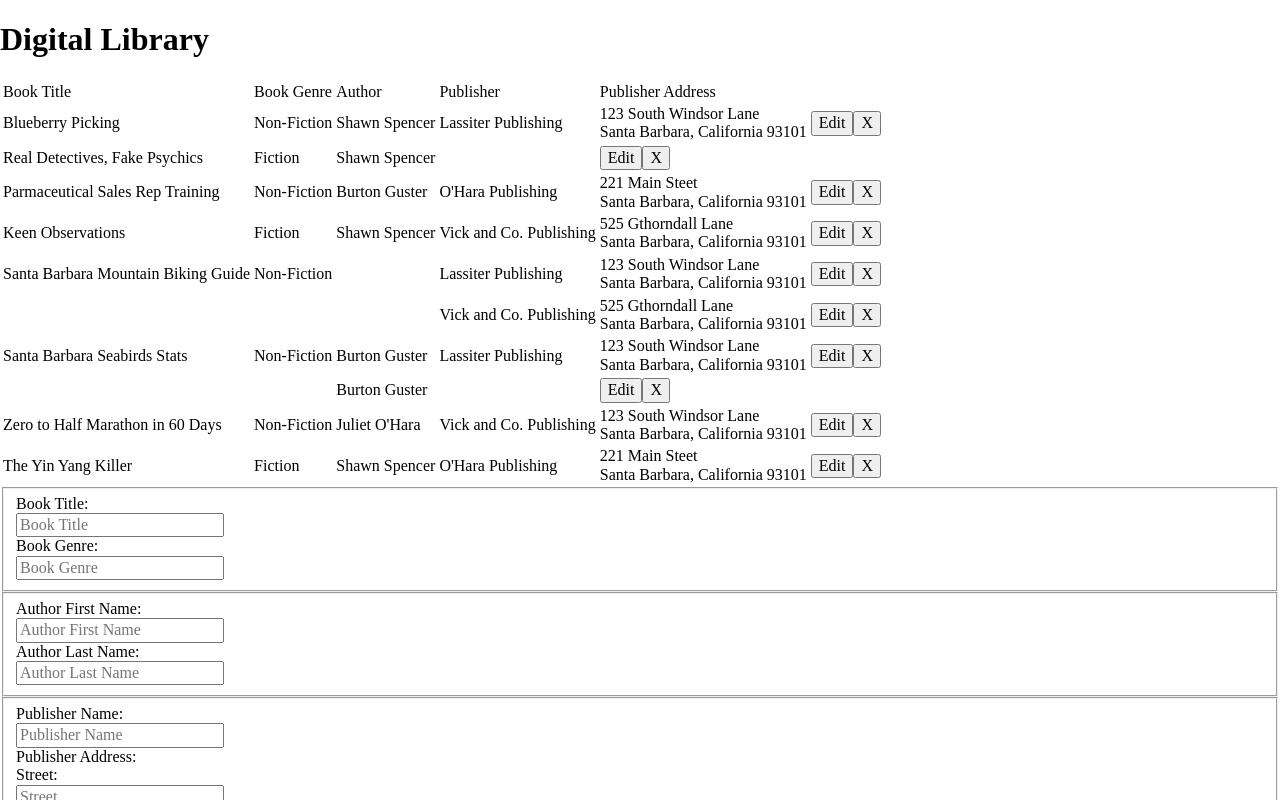
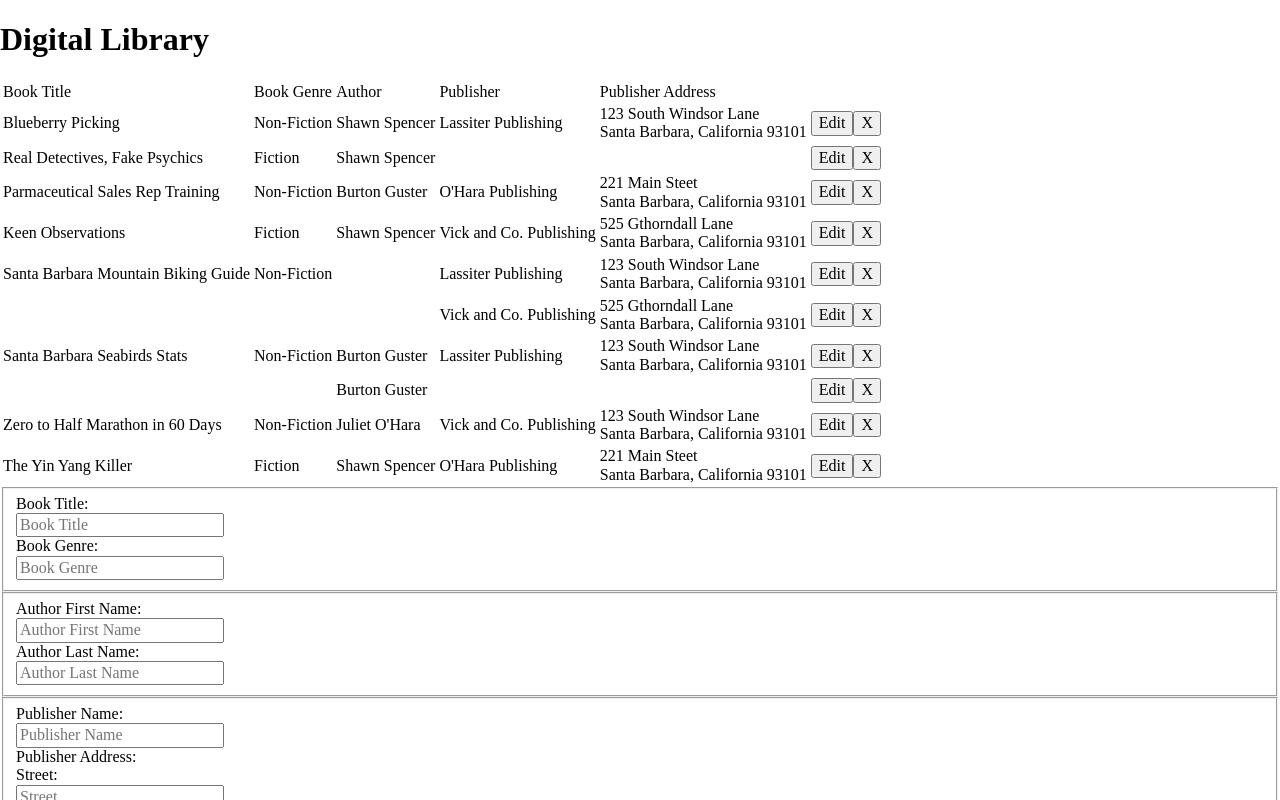
Before and after one commit to dkersten/centivo-fe-callenge, a React (Vite) app: page / in a window 1280 px wide. Shown: the top 800 px of the page. Built offline with nearby package versions, Linux system fonts and the light colour scheme.

Commit message:
added patch/edit functionality

```diff
--- a/src/Components/LibraryItemForm.js
+++ b/src/Components/LibraryItemForm.js
@@ -1,4 +1,4 @@
-import { useState } from "react";
+import { useState, useEffect } from "react";
 
 const LibraryItemForm = (props) => {
   const [bookTitle, setBookTitle] = useState("");
@@ -11,6 +11,22 @@ const LibraryItemForm = (props) => {
   const [publisherState, setPublisherState] = useState("");
   const [publisherPostalCode, setPublisherPostalCode] = useState("");
 
+  //   populate form with item that needs to be edited
+  useEffect(() => {
+    if (props.itemToUpdate !== null) {
+      setBookTitle(props.itemToUpdate.bookTitle);
+      setBookGenre(props.itemToUpdate.bookGenre);
+      setAuthorFirstName(props.itemToUpdate.authorFirstName);
+      setAuthorLastName(props.itemToUpdate.authorLastName);
+      setPublisherName(props.itemToUpdate.publisherName);
+      setPublisherStreet(props.itemToUpdate.publisherAddress.street);
+      setPublisherCity(props.itemToUpdate.publisherAddress.cityOrTown);
+      setPublisherState(props.itemToUpdate.publisherAddress.state);
+      setPublisherPostalCode(props.itemToUpdate.publisherAddress.postalCode);
+    }
+  }, [props.itemToUpdate]);
+
+  //   on form submit
   const handleSubmit = (e) => {
     e.preventDefault();
 
@@ -82,6 +98,8 @@ const LibraryItemForm = (props) => {
       },
     };
 
+    // conditional to check if this is new item or edited item
+    if (props.itemToUpdate === null) {
       // mockup call to api to add new record
       //     fetch("http://mockupurl/libraryItems/", {
       //     method: "POST",
@@ -91,9 +109,21 @@ const LibraryItemForm = (props) => {
       //     },
       //     body: JSON.stringify(itemObj),
       //   })
-    //     .then((resp) => resp.json());
-    //     .then((scorecard) => props.updateScorecardsFunc(scorecard));
       props.addFunc(itemObj);
+    } else {
+      itemObj.id = props.itemToUpdate.id;
+      itemObj.createdAt = props.itemToUpdate.createdAt;
+      // mockup call to api to add new record
+      //     fetch(`http://mockupurl/libraryItems/${itemObj.id}`, {
+      //     method: "PATCH",
+      //     headers: {
+      //       "Content-Type": "application/json",
+      //       Accept: "application/json",
+      //     },
+      //     body: JSON.stringify(itemObj),
+      //   })
+      props.updateLibraryFunc(itemObj);
+    }
 
     setBookTitle("");
     setBookGenre("");
--- a/src/Components/LibraryItemRow.js
+++ b/src/Components/LibraryItemRow.js
@@ -12,8 +12,14 @@ const LibraryItemRow = (props) => {
         </td>
       );
     } else {
-      return null;
+      return <td></td>;
     }
+  };
+
+  const editItem = (e) => {
+    const el = e.target.parentNode;
+    const id = el.dataset.itemId;
+    props.editFunc(id);
   };
 
   const deleteItem = (e) => {
@@ -37,7 +43,7 @@ const LibraryItemRow = (props) => {
         <button
           aria-label="Edit item"
           className="btn btn-edit"
-          data-item-id={props.id}
+          onClick={editItem}
         >
           Edit
         </button>
--- a/src/Containers/LibraryContainer.js
+++ b/src/Containers/LibraryContainer.js
@@ -5,6 +5,7 @@ import LibraryItemData from "../mock-data/libraryitems.json";
 
 const LibraryContainer = () => {
   const [libraryItems, setLibraryItems] = useState([]);
+  const [itemToUpdate, setItemToUpdate] = useState(null);
 
   useEffect(() => {
     getLibraryItems();
@@ -22,7 +23,12 @@ const LibraryContainer = () => {
   const renderLibraryItems = () => {
     if (libraryItems !== []) {
       return libraryItems.map((item) => (
-        <LibraryItemRow key={item.id} deleteFunc={deleteItem} {...item} />
+        <LibraryItemRow
+          key={item.id}
+          deleteFunc={deleteItem}
+          editFunc={editItem}
+          {...item}
+        />
       ));
     }
   };
@@ -41,6 +47,22 @@ const LibraryContainer = () => {
     // update rendered list without item
     const filteredArr = libraryItems.filter((item) => item.id !== id);
     setLibraryItems(filteredArr);
+  };
+
+  const editItem = (id) => {
+    const itemObj = libraryItems.filter((item) => item.id === id);
+    setItemToUpdate(itemObj[0]);
+  };
+
+  const updateLibrary = (itemObj) => {
+    //   get index of item in library and update it with edited info
+    const index = libraryItems.findIndex((object) => {
+      return object.id === itemObj.id;
+    });
+    const updatedLibrary = [...libraryItems];
+    updatedLibrary[index] = itemObj;
+    setLibraryItems(updatedLibrary);
+    setItemToUpdate(null);
   };
 
   const addItem = (itemObj) => {
@@ -64,13 +86,14 @@ const LibraryContainer = () => {
               <td></td>
             </tr>
           </thead>
-          <tbody>
-            {console.log(libraryItems)}
-            {renderLibraryItems()}
-          </tbody>
+          <tbody>{renderLibraryItems()}</tbody>
         </table>
       ) : null}
-      <LibraryItemForm addFunc={addItem} />
+      <LibraryItemForm
+        addFunc={addItem}
+        itemToUpdate={itemToUpdate}
+        updateLibraryFunc={updateLibrary}
+      />
     </section>
   );
 };
```
Lines whose indentation alone changed are shown as unchanged.
